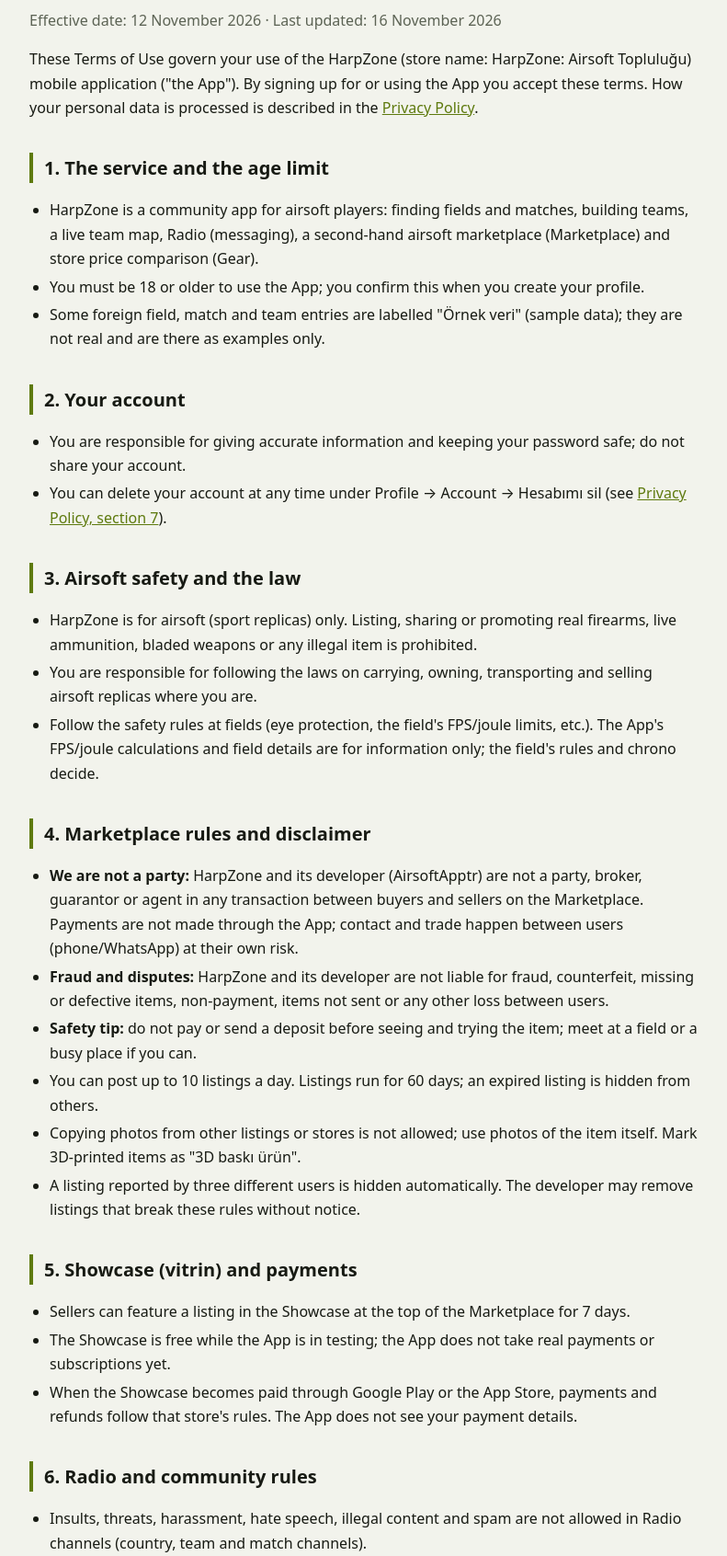
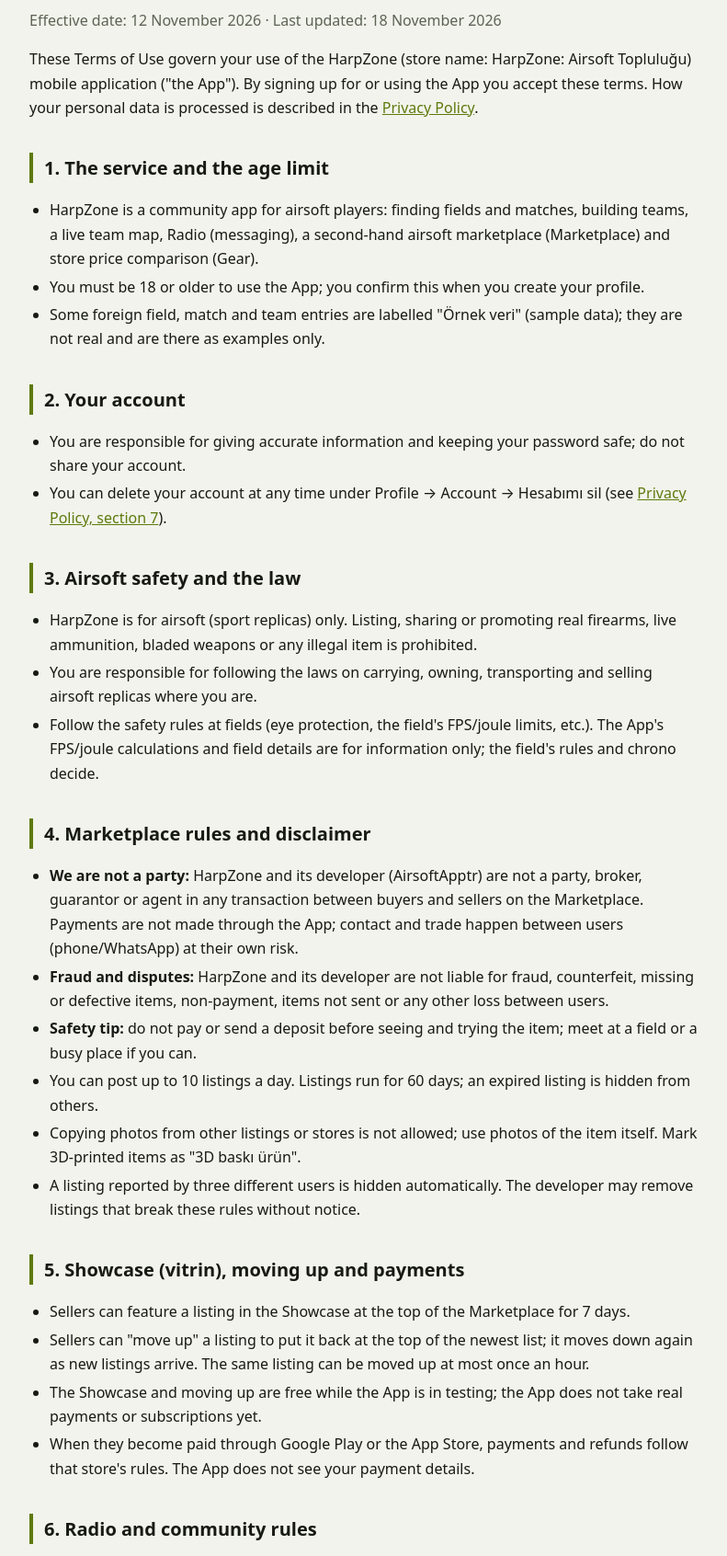
Before and after one commit to airsoftapp/airsoftapp.github.io, a plain HTML site: page terms.html in a window 1280 px wide. Shown: the part 155-1847 px from the top of the page at 92% size, without its empty margins (244-1035 px from the left). Drawn offline with Linux system fonts and the light colour scheme.

Commit message:
Privacy and terms: Yukarı taşı (move a listing up)

```diff
--- a/terms.html
+++ b/terms.html
@@ -18,7 +18,7 @@
   </header>
 
   <h1>Terms of Use</h1>
-  <p class="muted">Effective date: 12 November 2026 · Last updated: 16 November 2026</p>
+  <p class="muted">Effective date: 12 November 2026 · Last updated: 18 November 2026</p>
 
   <p>These Terms of Use govern your use of the HarpZone (store name: HarpZone: Airsoft Topluluğu) mobile
   application ("the App"). By signing up for or using the App you accept these terms. How your personal data
@@ -54,11 +54,12 @@
     <li>A listing reported by three different users is hidden automatically. The developer may remove listings that break these rules without notice.</li>
   </ul>
 
-  <h2>5. Showcase (vitrin) and payments</h2>
+  <h2>5. Showcase (vitrin), moving up and payments</h2>
   <ul>
     <li>Sellers can feature a listing in the Showcase at the top of the Marketplace for 7 days.</li>
-    <li>The Showcase is free while the App is in testing; the App does not take real payments or subscriptions yet.</li>
-    <li>When the Showcase becomes paid through Google Play or the App Store, payments and refunds follow that store's rules. The App does not see your payment details.</li>
+    <li>Sellers can "move up" a listing to put it back at the top of the newest list; it moves down again as new listings arrive. The same listing can be moved up at most once an hour.</li>
+    <li>The Showcase and moving up are free while the App is in testing; the App does not take real payments or subscriptions yet.</li>
+    <li>When they become paid through Google Play or the App Store, payments and refunds follow that store's rules. The App does not see your payment details.</li>
   </ul>
 
   <h2>6. Radio and community rules</h2>
```
Also changed, not shown: gizlilik.html (+2 -1 lines), kosullar.html (+5 -4 lines), privacy.html (+2 -1 lines).
